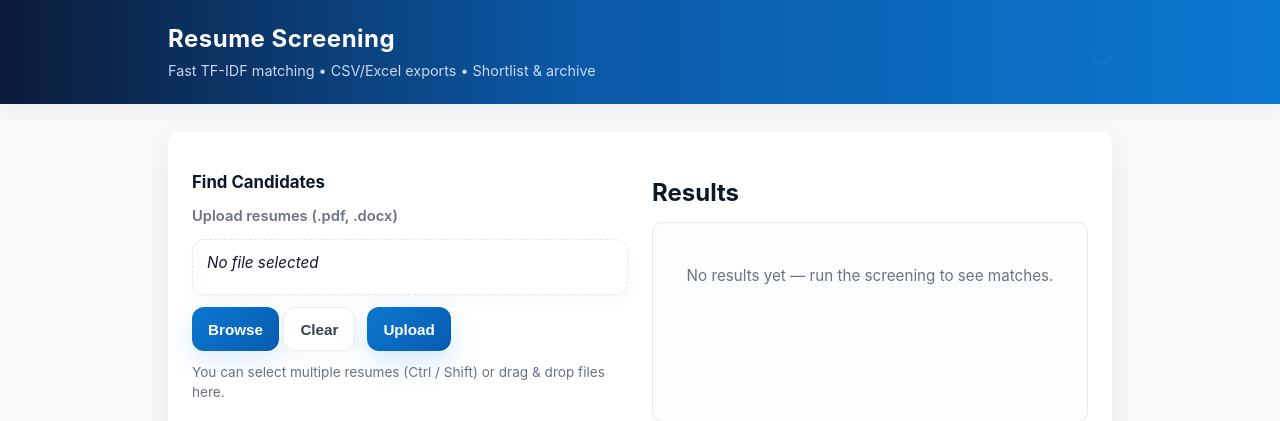
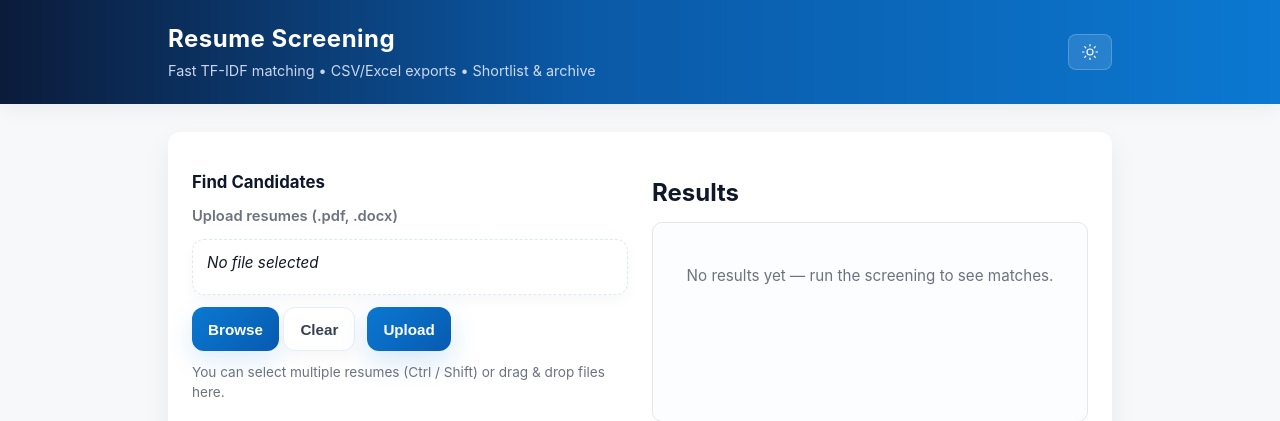
Before and after one commit to jithu748/resume--screening, a FastAPI app: page / in a window 1280 px wide. Shown: the top 421 px of the page. Run offline with FastAPI, Linux system fonts and the light colour scheme; parts of the project's set-up code (start-up, migrations or seed data) failed here and were passed over.

Commit message:
feat: Add working dark mode toggle with persistence
- Added theme toggle button to topbar (sun/moon icons)
- Toggle visible and fully functional in header right corner
- Implements dark/light theme switching with smooth transitions
- Persists user theme preference to localStorage
- Falls back to system preference (prefers-color-scheme) if no saved preference
- Enhanced button styling with hover and active states
- Icons properly show/hide based on current theme
- All existing dark mode CSS fully utilized

Features:
✓ Visible toggle button in header with contrast
✓ Click to switch between light and dark themes
✓ Icons change based on current theme
✓ Preference saved and restored on page reload
✓ Smooth transitions between themes
✓ Respects system dark mode preference initially

```diff
--- a/data/web/static/app.js
+++ b/data/web/static/app.js
@@ -2,6 +2,54 @@
 // Client JS with session-based upload support for privacy/security
 
 document.addEventListener('DOMContentLoaded', () => {
+  // ===== Dark Mode Toggle =====
+  const themeToggle = document.getElementById('themeToggle');
+  const iconSun = document.getElementById('iconSun');
+  const iconMoon = document.getElementById('iconMoon');
+  const htmlElement = document.documentElement;
+
+  // Initialize theme from localStorage or system preference
+  function initializeTheme() {
+    const savedTheme = localStorage.getItem('theme-preference');
+    let isDarkMode;
+
+    if (savedTheme) {
+      // Use saved preference
+      isDarkMode = savedTheme === 'dark';
+    } else {
+      // Use system preference
+      isDarkMode = window.matchMedia('(prefers-color-scheme: dark)').matches;
+    }
+
+    applyTheme(isDarkMode);
+  }
+
+  // Apply theme to DOM
+  function applyTheme(isDarkMode) {
+    if (isDarkMode) {
+      htmlElement.classList.add('dark');
+      iconSun?.style.setProperty('display', 'none');
+      iconMoon?.style.setProperty('display', 'block');
+    } else {
+      htmlElement.classList.remove('dark');
+      iconSun?.style.setProperty('display', 'block');
+      iconMoon?.style.setProperty('display', 'none');
+    }
+    // Persist preference
+    localStorage.setItem('theme-preference', isDarkMode ? 'dark' : 'light');
+  }
+
+  // Toggle theme
+  if (themeToggle) {
+    themeToggle.addEventListener('click', () => {
+      const isDarkMode = htmlElement.classList.contains('dark');
+      applyTheme(!isDarkMode);
+    });
+  }
+
+  // Initialize on load
+  initializeTheme();
+
   // Session storage for uploaded files
   let currentSessionId = null;
   let sessionStatusTimer = null;
--- a/data/web/templates/index.html
+++ b/data/web/templates/index.html
@@ -14,14 +14,25 @@
     .theme-toggle {
       display:inline-flex;
       align-items:center;
+      justify-content:center;
       gap:8px;
       border-radius:8px;
-      padding:6px 8px;
+      padding:8px 12px;
       cursor:pointer;
-      background:transparent;
-      border: 1px solid rgba(255,255,255,0.06);
+      background:rgba(255,255,255,0.12);
+      border: 1px solid rgba(255,255,255,0.2);
+      color: #fff;
+      transition: all 200ms ease;
     }
-    .theme-toggle svg { display:block; }
+    .theme-toggle:hover {
+      background:rgba(255,255,255,0.18);
+      border-color:rgba(255,255,255,0.3);
+      transform: scale(1.05);
+    }
+    .theme-toggle:active {
+      transform: scale(0.98);
+    }
+    .theme-toggle svg { display:block; stroke: currentColor; }
   </style>
 </head>
 <body>
```
